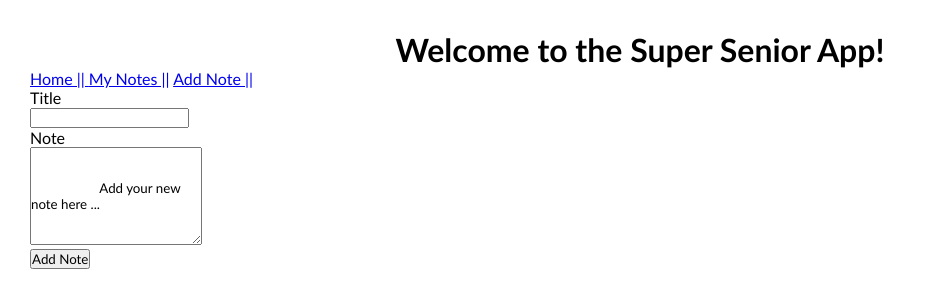
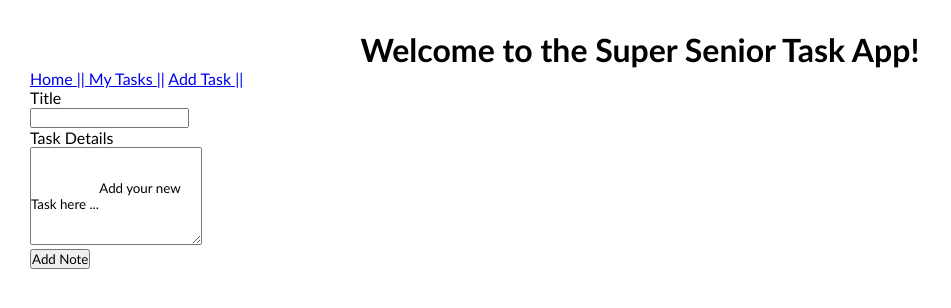
Before and after one commit to BlakeACostner/Super-Senior, a Flask app: page /notes/new in a window 1280 px wide. Shown: the top 308 px of the page, without its empty margins (0-951 px from the left). Run offline with Flask 2, Linux system fonts and the light colour scheme.

Commit message:
Started styling app and refactered some varibles

```diff
--- a/flask_app/templates/new.html
+++ b/flask_app/templates/new.html
@@ -3,19 +3,19 @@
     <head>
         <meta charset="utf-8">
         <meta name="viewport" content="width=device-width, initial-scale=1">
-        <meta name="description" content="UNCC Notes App">
-        <title>UNCC Notes App</title>
+        <meta name="description" content="Super Senoirs Task App">
+        <title>Super Senoirs Task App</title>
         <!-- styles -->
         <link rel="stylesheet" href="{{ url_for('static', filename='main.css') }}">
     </head>
     <body>
 
-        <div id="heading"><h1>Welcome to the Super Senior App!</h1></div>
+        <div id="heading"><h1>Welcome to the Super Senior Task App!</h1></div>
 
         <nav>
             <a href="{{ url_for('index') }}"> Home || </a>
-            <a href="{{ url_for('get_notes') }}">My Notes ||</a>
-            <a href="{{ url_for('new_note') }}">Add Note || </a>
+            <a href="{{ url_for('get_notes') }}">My Tasks ||</a>
+            <a href="{{ url_for('new_note') }}">Add Task || </a>
         </nav>
 
         {% if note %}
@@ -34,14 +34,14 @@
 
             <p> <label>Title </label></p>
             <p> <input type="text" name="title" value="{% if note %}{{note.title}} {% endif %}"/></p>
-            <p> <label>Note </label></p>
+            <p> <label>Task Details </label></p>
 
             <p> <textarea name="noteText"  rows="6" cols="0" >
 
                 {% if note %}
                     {{note.text}}
                 {% else %}
-                    Add your new note here ...
+                    Add your new Task here ...
                 {% endif %}
 
             </textarea>
```
Also changed, not shown: flask_app/templates/index.html (+5 -5 lines), flask_app/templates/note.html (+6 -6 lines), flask_app/templates/notes.html (+5 -5 lines), flask_app/instance/flask_note_app.db.
